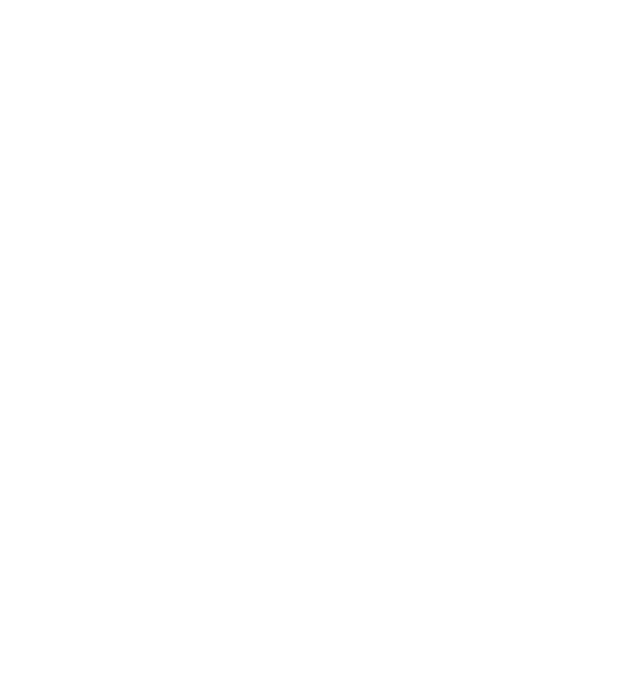
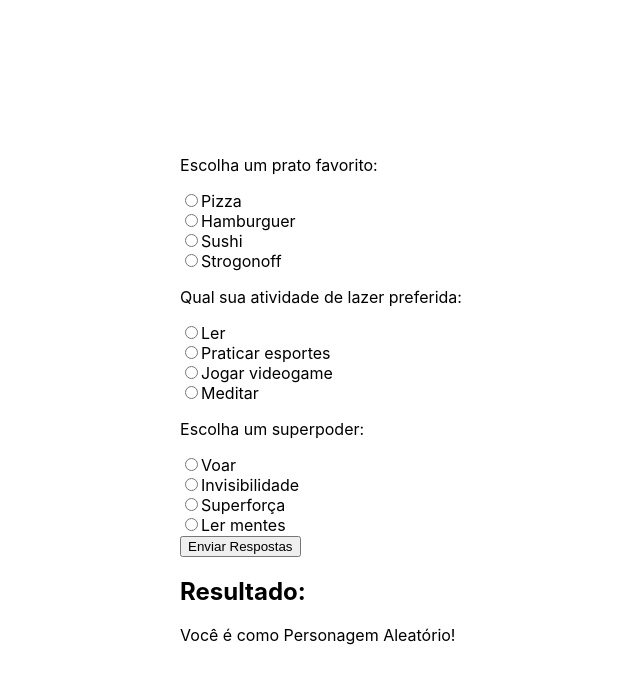
Before and after one commit to pedroklemtee/exercicio-jojo, a React (Create React App) app: page / in a window 1280 px wide. Both pictures are taken after a click on the button 633 px from the left and 434 px from the top of the page. Shown: the top 684 px of the page, without its empty margins (319-959 px from the left). Built offline with nearby package versions, Linux system fonts and the light colour scheme.

Commit message:
Atualizando GIT

```diff
--- a/src/App.js
+++ b/src/App.js
@@ -1,5 +1,6 @@
 import './App.css';
 import ButtonMain from './ButtonMain';
+
 
 function App() {
   return (
--- a/src/ButtonMain/index.js
+++ b/src/ButtonMain/index.js
@@ -3,20 +3,78 @@ import './ButtonMain.css';
 
 const ButtonMain = () => {
     const [botaoVisivel, setBotaoVisivel] = useState(true);
+    const [respostas, setRespostas] = useState({});
 
-    const handleClick = () => {
-        console.log('Botão clicado!');
+    const perguntas = [
+        {
+            pergunta: "Escolha um prato favorito:",
+            opcoes: ["Pizza", "Hamburguer", "Sushi", "Strogonoff"]
+        },
+        {
+            pergunta: "Qual sua atividade de lazer preferida:",
+            opcoes: ["Ler", "Praticar esportes", "Jogar videogame", "Meditar"]
+        },
+        {
+            pergunta: "Escolha um superpoder:",
+            opcoes: ["Voar", "Invisibilidade", "Superforça", "Ler mentes"]
+        }
+    ];
+
+    const handleButtonClick = () => {
         setBotaoVisivel(false);
+    };
+
+    const handleRespostaChange = (perguntaIndex, respostaIndex) => {
+        setRespostas({
+            ...respostas,
+            [perguntaIndex]: respostaIndex
+        });
+    };
+
+    const Resultado = () => {
+
+        const resultado = "Personagem Aleatório";
+
+        return (
+            <div>
+                <h2>Resultado:</h2>
+                <p>Você é como {resultado}!</p>
+            </div>
+        );
     };
 
     return (
         <div>
-            {botaoVisivel && (
+            {botaoVisivel ? (
                 <>
                     <h2>Iniciar Formulário:</h2>
-                    <button id='image-button' onClick={handleClick}>
-                        <img src='./imagens/button-main.png' id='image-button-style' draggable="false" />
+                    <button id='image-button' onClick={handleButtonClick}>
+
                     </button>
+                </>
+            ) : (
+                <>
+                    {perguntas.map((pergunta, perguntaIndex) => (
+                        <div key={perguntaIndex}>
+                            <p>{pergunta.pergunta}</p>
+                            {pergunta.opcoes.map((opcao, opcaoIndex) => (
+                                <div key={opcaoIndex}>
+                                    <input
+                                        type="radio"
+                                        id={`opcao${opcaoIndex}`}
+                                        name={`pergunta${perguntaIndex}`}
+                                        value={opcaoIndex}
+                                        onChange={() => handleRespostaChange(perguntaIndex, opcaoIndex)}
+                                    />
+                                    <label htmlFor={`opcao${opcaoIndex}`}>{opcao}</label>
+                                </div>
+                            ))}
+                        </div>
+                    ))}
+                    <button onClick={handleButtonClick}>
+                        Enviar Respostas
+                    </button>
+                    <Resultado />
                 </>
             )}
         </div>
```
Also changed, not shown: src/Formulario/index.js (deleted, +0 -67 lines), src/Formulario/style.css (deleted, +0 -13 lines), src/ButtonMain/style.css (added).
